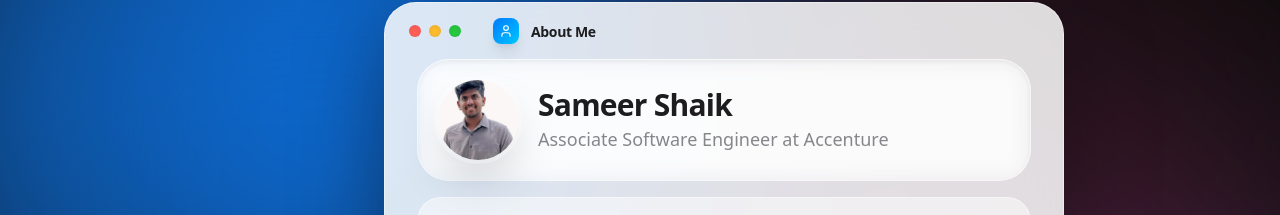
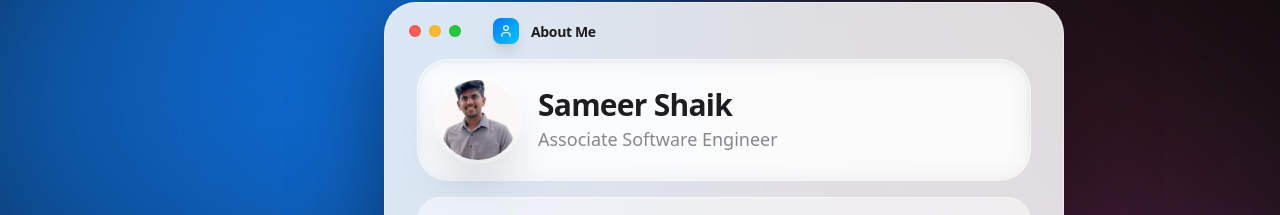
Before and after one commit to Sameer-i/Portfolio, a React (Vite) app: page / in a window 1280 px wide. Shown: the part 94-309 px from the top of the page. Built offline with nearby package versions, Linux system fonts and the light colour scheme.

Commit message:
Update About section role description

```diff
--- a/src/components/About.jsx
+++ b/src/components/About.jsx
@@ -21,7 +21,7 @@
                 </div>
                 <div className="text-center md:text-left flex-1 min-w-0">
                     <h1 className="text-3xl font-extrabold tracking-tight text-[#1d1d1f]">Sameer Shaik</h1>
-                    <p className="text-[#86868b] font-medium text-lg mt-0.5">Associate Software Engineer at Accenture</p>
+                    <p className="text-[#86868b] font-medium text-lg mt-0.5">Associate Software Engineer</p>
                 </div>
             </div>
 
```
